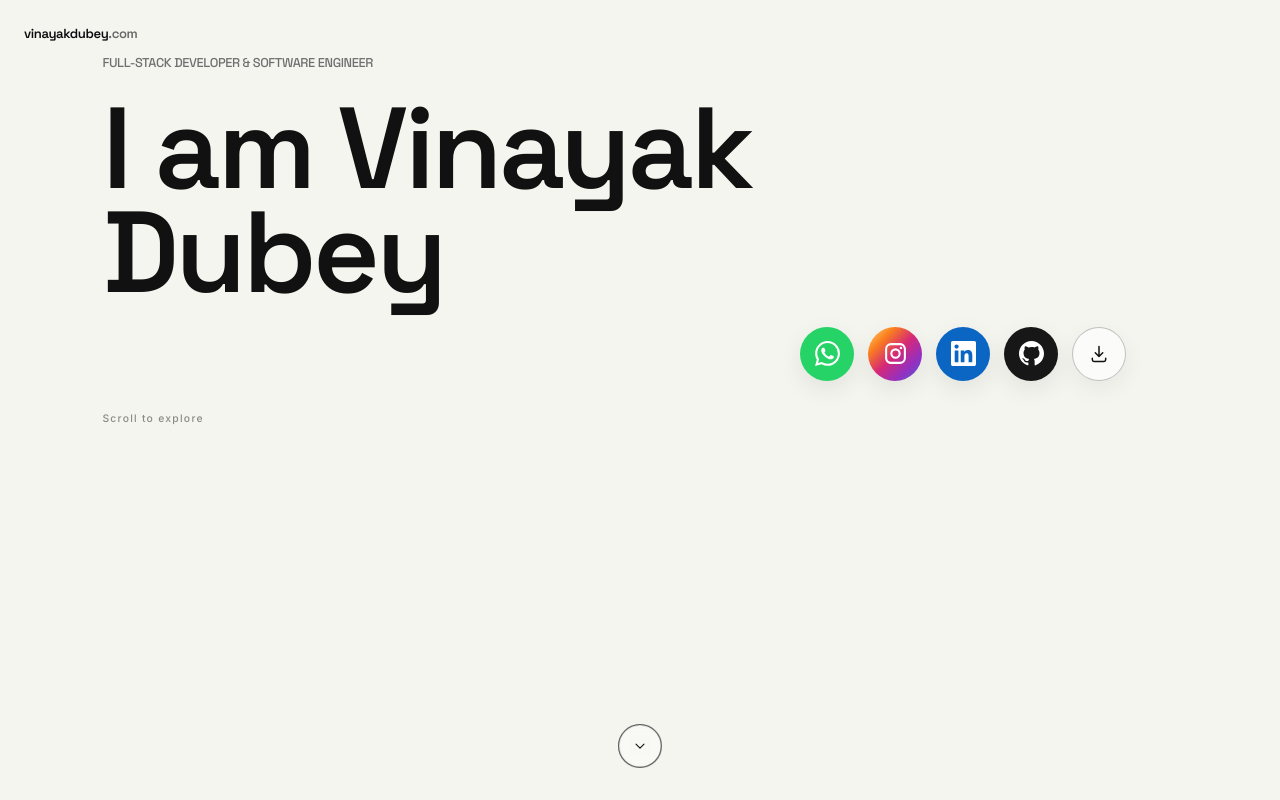
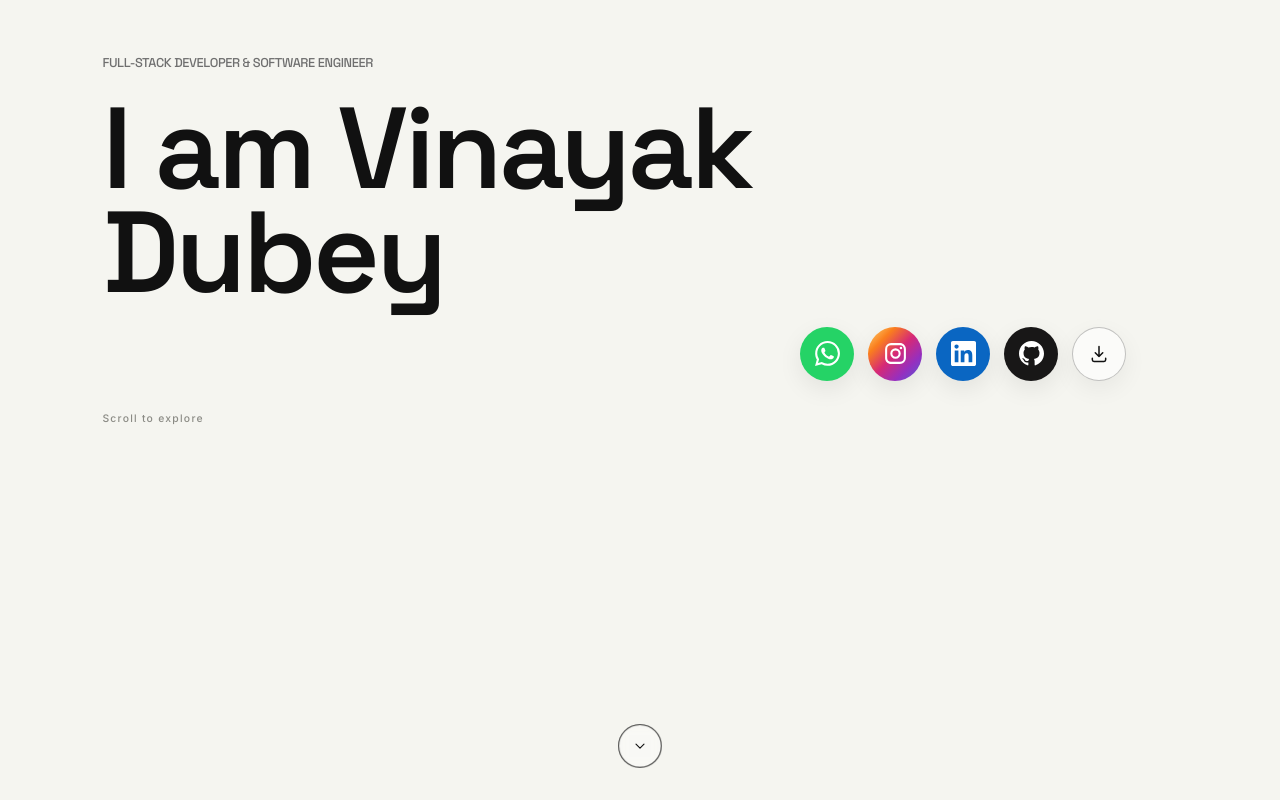
Before and after one commit to VinayakDubey26/vinayakdubey.com, a React (Vite) app: page / in a window 1280 px wide. Shown: the top 800 px of the page. Built offline with nearby package versions, Linux system fonts and the light colour scheme; a web font is replaced by a local one.

Commit message:
Remove header logo and enable Netlify contact form

```diff
--- a/src/App.jsx
+++ b/src/App.jsx
@@ -50,23 +50,6 @@ function App() {
 
   return (
     <ScrollProvider value={lenisRef}>
-      <header className="fixed left-4 top-4 z-50 mix-blend-difference md:left-6 md:top-5">
-        <button
-          type="button"
-          onClick={() => {
-            const lenis = lenisRef.current;
-            if (lenis) {
-              lenis.scrollTo(0, { duration: 1.2 });
-            } else {
-              window.scrollTo({ top: 0, behavior: "smooth" });
-            }
-          }}
-          aria-label="Back to top — vinayakdubey.com"
-          className="cursor-pointer font-hero-display text-[0.82rem] font-semibold tracking-[0.03em] text-white transition-opacity hover:opacity-70 focus-visible:outline-none focus-visible:ring-2 focus-visible:ring-white focus-visible:ring-offset-2"
-        >
-          vinayakdubey<span className="opacity-60">.com</span>
-        </button>
-      </header>
       <main>
         <IntroHero />
         <SkillsReveal />
--- a/src/components/ContactSection.jsx
+++ b/src/components/ContactSection.jsx
@@ -136,6 +136,8 @@ const ContactSection = () => {
           <form
             name="contact"
             method="POST"
+            action="/"
+            acceptCharset="utf-8"
             data-netlify="true"
             netlify-honeypot="bot-field"
             onSubmit={handleSubmit}
```
